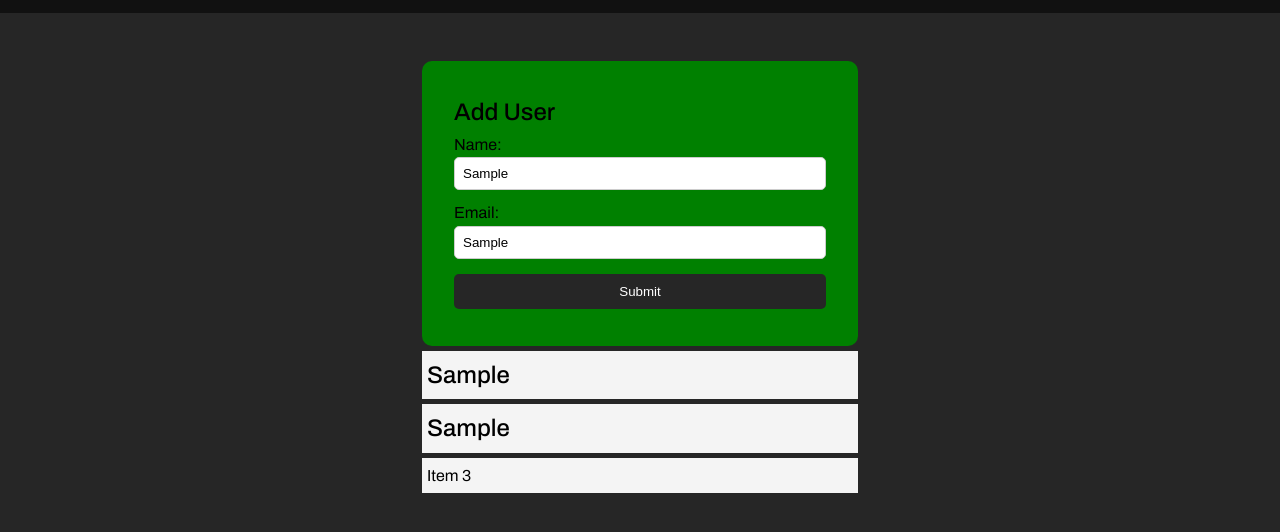
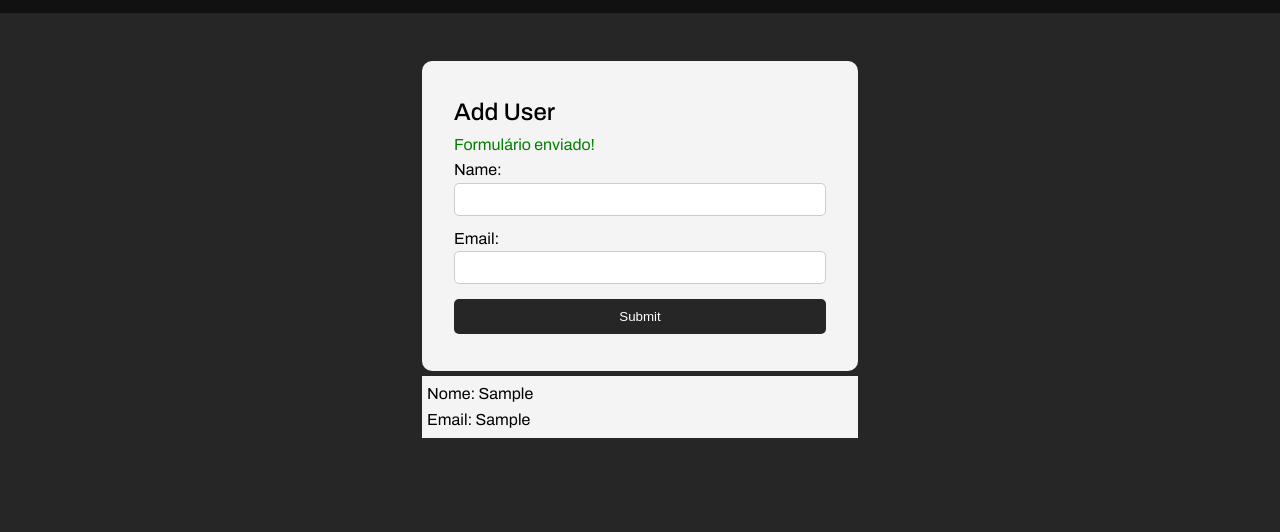
Before and after one commit to liviafort/learning-js, a plain HTML site: page aulasjsauto/index.html in a window 1280 px wide. Both pictures are taken after typing "Sample", "Sample" into the empty fields and a click on the input "Submit". Shown: the part 70-602 px from the top of the page. Drawn offline with Linux system fonts and the light colour scheme.

Commit message:
Validando formulario - Fim do curso

```diff
--- a/aulasjsauto/aula13.js
+++ b/aulasjsauto/aula13.js
@@ -8,20 +8,20 @@ function valoresform(){
   const nameValue = nameImput.value, emailValue = emailImput.value;
   if(nameValue && emailValue){
     form.style.background = "green";
+    valoresitem(nameValue, emailValue);
   }
   else{
     form.style.background = "red";
   }
-  valoresitem(nameValue, emailValue);
 });
 };
 
 function valoresitem(nameValue, emailValue){
   const items = document.querySelectorAll(".item");
   items.forEach((item, index) =>{
-    if(index===0)
+    if(index===0) //poderia usar o textcontent
       item.innerHTML = `<h1>${nameValue}</h1>`;
-    if(index===1)
+    if(index===1) //poderia usar o textcontent
       item.innerHTML = `<h1>${emailValue}</h1>`;
   });
 };
--- /dev/null
+++ b/aulasjsauto/aula14.js
@@ -0,0 +1,28 @@
+const nameImput = document.querySelector("#name");
+const emailImput = document.querySelector("#email");
+const submitBtn = document.querySelector("#submit-button")
+const mensagem = document.querySelector(".msg");
+const items = document.querySelector(".items");
+
+submitBtn.addEventListener("click", (event) =>{
+  event.preventDefault();
+  const nameValue = nameImput.value;
+  const emailValue = emailImput.value;
+  if(!nameValue || !emailValue){
+    mensagem.textContent = "Preencha corretamente!";
+    mensagem.style.background = "red";
+    setTimeout(() =>{
+      mensagem.textContent = "";
+      mensagem.style.background = "";
+    }, 3000);
+    return;
+  }
+  mensagem.textContent = "Formulário enviado!";
+  mensagem.style.color = "green";
+  const li = document.createElement("li");
+  li.classList = "item";
+  li.innerHTML = `Nome: ${nameValue} <br> Email: ${emailValue}`;
+  items.append(li);
+  nameImput.value = "";
+  emailImput.value = "";
+});
--- a/aulasjsauto/index.html
+++ b/aulasjsauto/index.html
@@ -35,13 +35,12 @@
       </form>
 
       <ul id="users"></ul>
-
       <ul class="items">
-        <li class="item">Item 1</li>
+        <!--<li class="item">Item 1</li>
         <li class="item">Item 2</li>
-        <li class="item">Item 3</li>
+        <li class="item">Item 3</li>-->
       </ul>
     </section>
-    <script src="aula13.js"></script>
+    <script src="aula14.js"></script>
   </body>
 </html>
```
